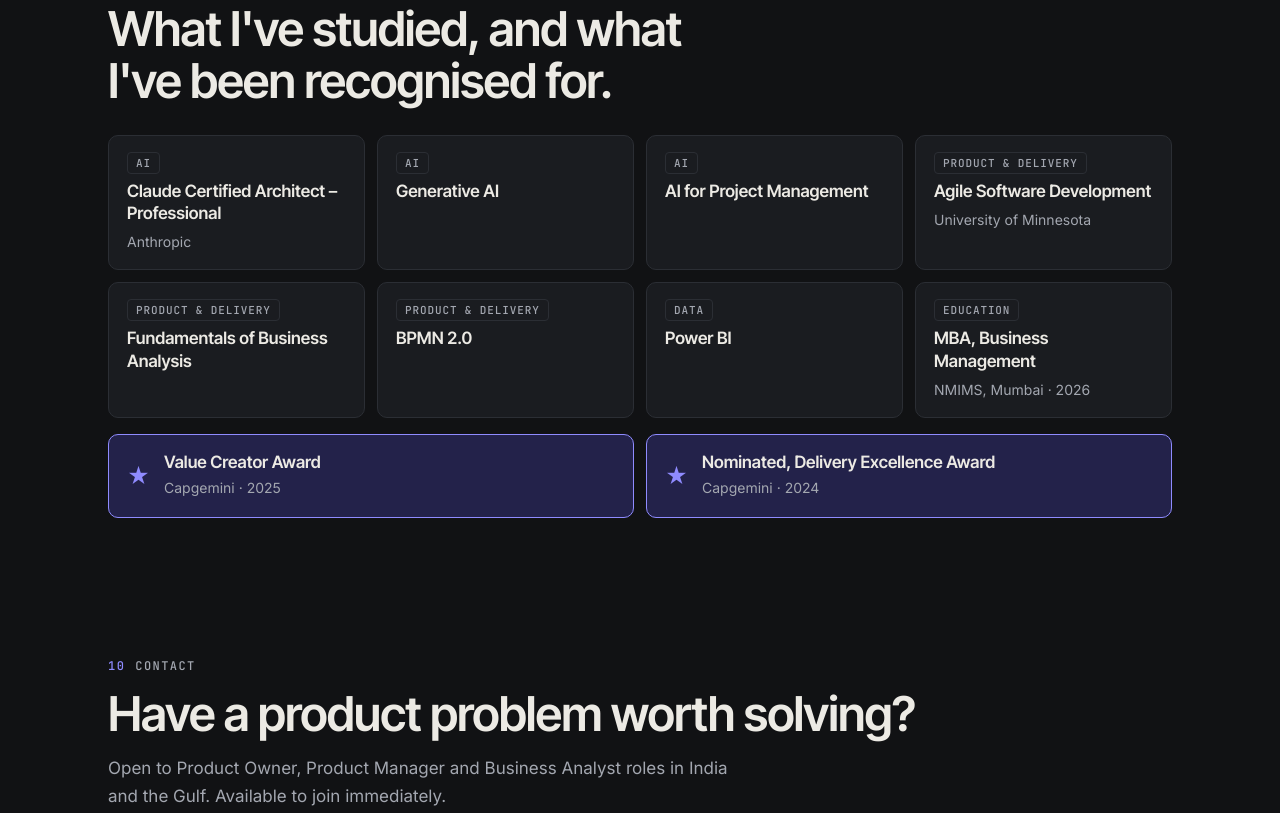
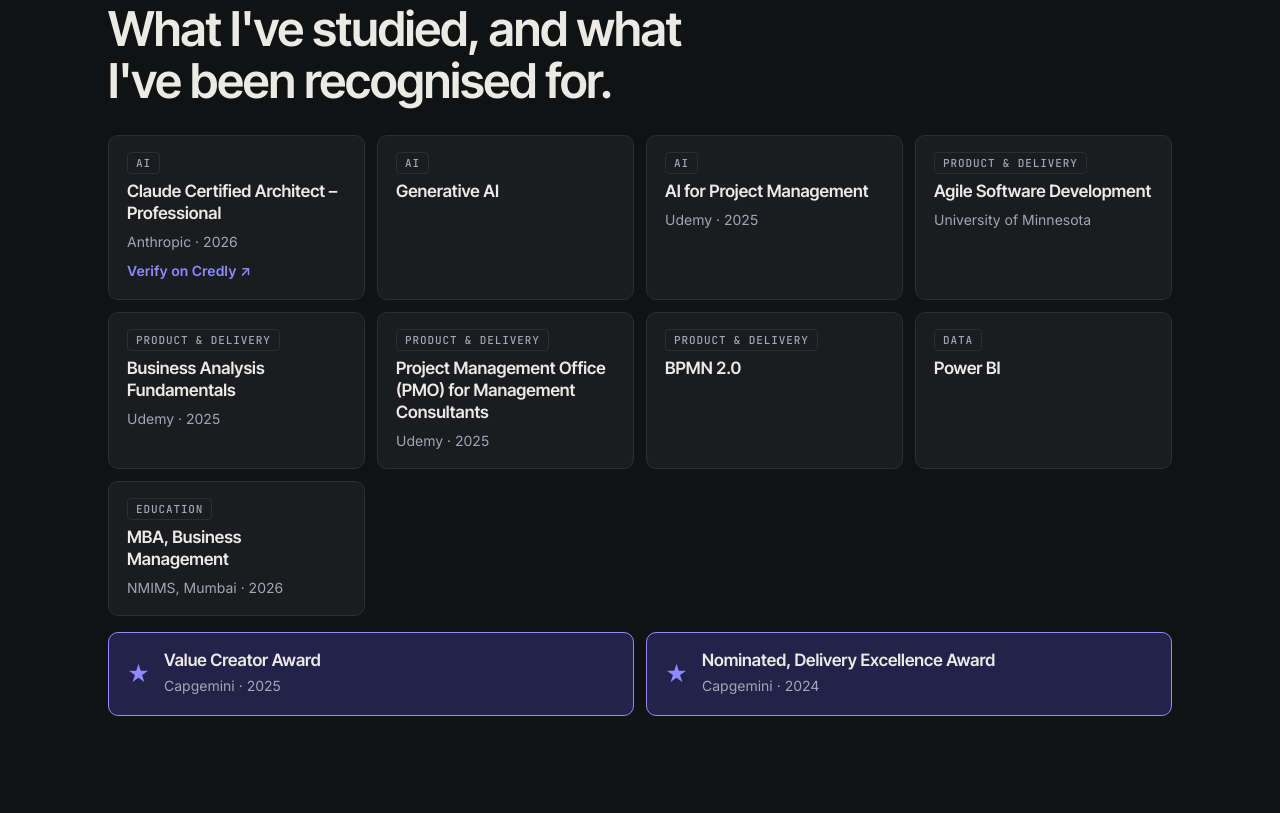
Before and after one commit to khansi88799-cell/portfolio, an Astro site: page / in a window 1280 px wide. Shown: the part 8688-9501 px from the top of the page. Built offline with nearby package versions, Linux system fonts and the light colour scheme; Astro itself is replaced by a stand-in of ours.

Commit message:
Certification issuers and Credly badge link
Co-Authored-By: Claude Opus 5.5 <noreply@anthropic.com>

```diff
--- a/src/pages/index.astro
+++ b/src/pages/index.astro
@@ -34,15 +34,16 @@ const aiPrinciples = [
 ];
 
 const certs = [
-  { name: 'Claude Certified Architect – Professional', by: 'Anthropic', group: 'AI' },
+  { name: 'Claude Certified Architect – Professional', by: 'Anthropic · 2026', group: 'AI', link: 'https://www.credly.com/badges/7f06d97d-a41f-4645-b70f-b1b771141e81' },
   { name: 'Generative AI', group: 'AI' },
-  { name: 'AI for Project Management', group: 'AI' },
+  { name: 'AI for Project Management', by: 'Udemy · 2025', group: 'AI' },
   { name: 'Agile Software Development', by: 'University of Minnesota', group: 'Product & delivery' },
-  { name: 'Fundamentals of Business Analysis', group: 'Product & delivery' },
+  { name: 'Business Analysis Fundamentals', by: 'Udemy · 2025', group: 'Product & delivery' },
+  { name: 'Project Management Office (PMO) for Management Consultants', by: 'Udemy · 2025', group: 'Product & delivery' },
   { name: 'BPMN 2.0', group: 'Product & delivery' },
   { name: 'Power BI', group: 'Data' },
   { name: 'MBA, Business Management', by: 'NMIMS, Mumbai · 2026', group: 'Education' },
-];
+] as { name: string; by?: string; group: string; link?: string }[];
 const awards = [
   { name: 'Value Creator Award', by: 'Capgemini · 2025' },
   { name: 'Nominated, Delivery Excellence Award', by: 'Capgemini · 2024' },
@@ -193,7 +194,7 @@ const skills = {
     <p class="eyebrow"><span class="num">09</span> Certifications &amp; awards</p>
     <h2>What I've studied, and what I've been recognised for.</h2>
     <ul class="certs">
-      {certs.map((c) => <li><span class="tag">{c.group}</span><strong>{c.name}</strong>{c.by && <span class="by">{c.by}</span>}</li>)}
+      {certs.map((c) => <li><span class="tag">{c.group}</span><strong>{c.name}</strong>{c.by && <span class="by">{c.by}</span>}{c.link && <a class="verify" href={c.link}>Verify on Credly ↗</a>}</li>)}
     </ul>
     <ul class="awards">
       {awards.map((a) => <li><span aria-hidden="true">★</span><div><strong>{a.name}</strong><span class="by">{a.by}</span></div></li>)}
@@ -310,6 +311,7 @@ const skills = {
   .certs li { background: var(--surface); border: 1px solid var(--line); border-radius: 10px; padding: 16px 18px; display: flex; flex-direction: column; gap: 6px; align-items: flex-start }
   .certs strong { font: 600 17px/1.3 var(--display) }
   .by { font-size: 14px; color: var(--muted) }
+  .verify { font-size: 14px; font-weight: 600; text-decoration: none }
   .awards { list-style: none; padding: 0; margin: 16px 0 0; display: grid; grid-template-columns: repeat(auto-fit, minmax(250px, 1fr)); gap: 12px }
   .awards li { display: flex; gap: 14px; align-items: center; border: 1px solid var(--accent); background: var(--accent-soft); border-radius: 10px; padding: 16px 18px }
   .awards li > span { color: var(--accent); font-size: 22px }
```
